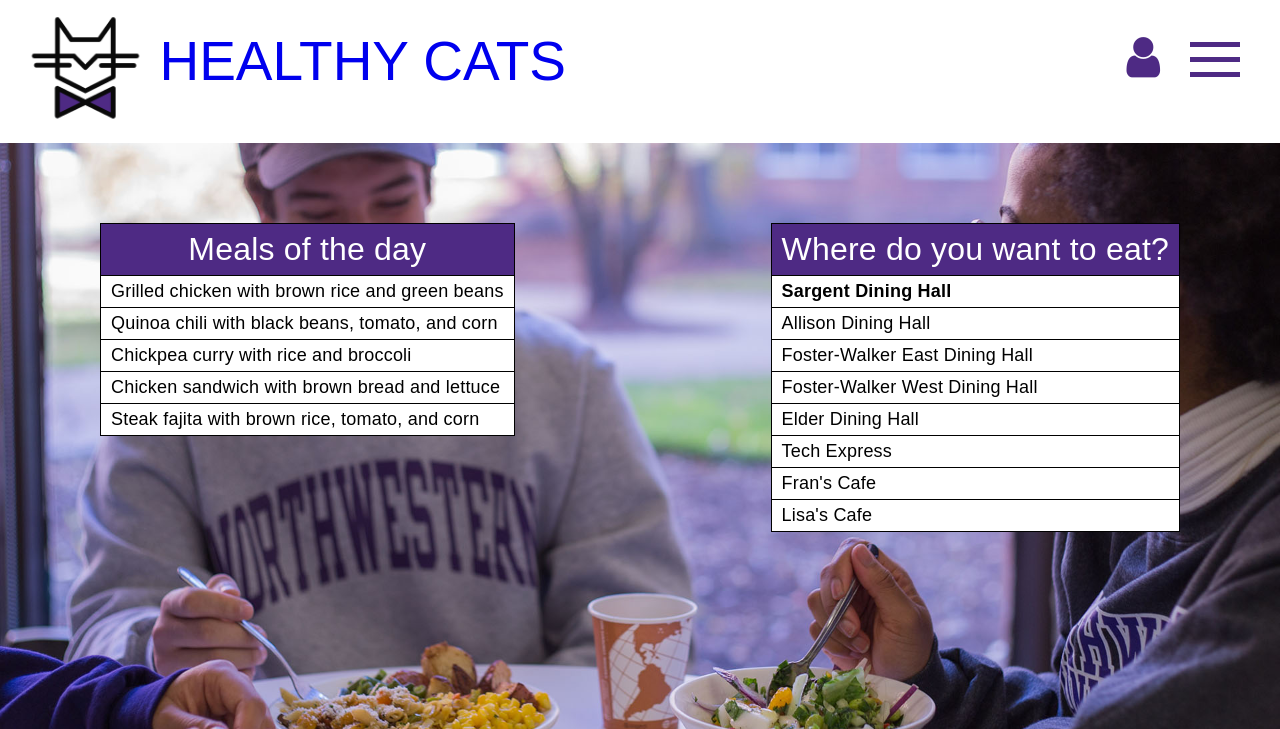
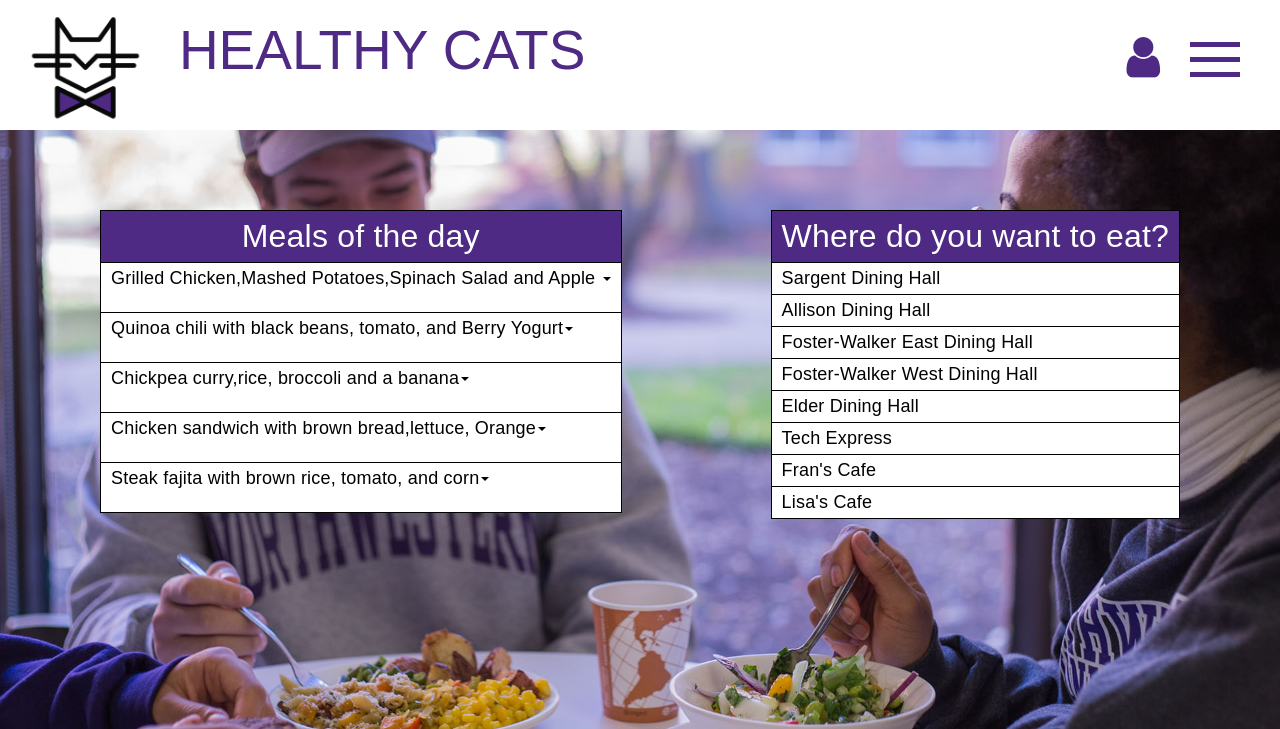
Before and after one commit to alexisbdr/healthycats, a PHP site: page /content.html in a window 1280 px wide. Shown: the top 729 px of the page. Run offline with PHP 8.4, Linux system fonts and the light colour scheme; some libraries are stand-ins or nearby versions.

Commit message:
homepage

```diff
--- a/content.html
+++ b/content.html
@@ -1,8 +1,10 @@
 <head>
   <link rel="stylesheet" href="css/styling.css"> </link>
   <link rel="stylesheet" href="https://maxcdn.bootstrapcdn.com/font-awesome/4.6.3/css/font-awesome.min.css">
+  <link rel="stylesheet" href="https://maxcdn.bootstrapcdn.com/bootstrap/3.3.7/css/bootstrap.min.css"></link>
+  <!--<script src="https://ajax.googleapis.com/ajax/libs/jquery/3.3.1/jquery.min.js"></script>-->
+
 </head>
-
 
 <div class="nav-right visible-xs">
   <div class="button" id="btn">
@@ -16,7 +18,7 @@
 
 	<div>
 		<img class="logo_pic" src="images/logo_pic.png">
-		<b class="logo_name"> <a href="content.html"> HEALTHY CATS </b> </a>
+		<b class="logo_name">HEALTHY CATS </b>
 		<!--<b class="your_profile"><a href="#">Shankar Salwan</b></a>-->
 	</div>
 
@@ -47,19 +49,78 @@
 				<th>Meals of the day</th>
 			</tr>
 			<tr>
-				<td>Grilled chicken with brown rice and green beans</td>
+				<td>
+					<form action="/action_page.php">
+						<div class="btn-group">
+							<a class="nutrition_dropdown" class="btn btn-secondary btn-lg dropdown-toggle" data-toggle="dropdown" href="#">Grilled Chicken,Mashed Potatoes,Spinach Salad and Apple <span class="caret"></span></a>
+							  <ul class="dropdown-menu">
+							    <li class="dropdown_content">Grilled Chicken 235kcal</li>
+							    <li class="dropdown_content">Mashed Potatoes 118kcal</li>
+							    <li class="dropdown_content">Spinach Salad 38kcal</li>
+							    <li class="dropdown_content">Apple 60kcal</li>
+							  </ul>
+						</div>
+				    </form>
+				</td>
 			</tr>
 			<tr>
-				<td>Quinoa chili with black beans, tomato, and corn</td>
+				<td>
+					<form action="/action_page.php">
+							<div class="btn-group">
+								<a class="nutrition_dropdown" class="btn btn-secondary btn-lg dropdown-toggle" data-toggle="dropdown" href="#">Quinoa chili with black beans, tomato, and Berry Yogurt<span class="caret"></span></a>
+								  <ul class="dropdown-menu">
+								    <li class="dropdown_content">Quinoa 200kcal</li>
+								    <li class="dropdown_content">Black beans 97kcal</li>
+								    <li class="dropdown_content">Tomato 20kcal</li>
+								    <li class="dropdown_content">Berry Yogurt 136kcal</li>
+								  </ul>
+							</div>
+				    </form>
+				</td>
 			</tr>
 			<tr>
-				<td>Chickpea curry with rice and broccoli</td>
+				<td>
+					<form action="/action_page.php">
+							<div class="btn-group">
+								<a class="nutrition_dropdown" class="btn btn-secondary btn-lg dropdown-toggle" data-toggle="dropdown" href="#">Chickpea curry,rice, broccoli and a banana<span class="caret"></span></a>
+								  <ul class="dropdown-menu">
+								    <li class="dropdown_content">Chickpea Curry 314kcal</li>
+								    <li class="dropdown_content">Rice 112kcal</li>
+								    <li class="dropdown_content">Broccoli 38kcal</li>
+								    <li class="dropdown_content">Banana 103kcal</li>
+								  </ul>
+							</div>
+				    </form>
+				</td>
 			</tr>
-	    <tr>
-				<td>Chicken sandwich with brown bread and lettuce</td>
+	    	<tr>
+				<td>
+					<form action="/action_page.php">
+							<div class="btn-group">
+								<a class="nutrition_dropdown" class="btn btn-secondary btn-lg dropdown-toggle" data-toggle="dropdown" href="#">Chicken sandwich with brown bread,lettuce, Orange<span class="caret"></span></a>
+								  <ul class="dropdown-menu">
+								    <li class="dropdown_content">Chicken 180kcal</li>
+								    <li class="dropdown_content">Brown bread 175kcal</li>
+								    <li class="dropdown_content">Lettuce 12kcal</li>
+								    <li class="dropdown_content">Orange 54kcal</li>
+								  </ul>
+							</div>
+				    </form>
+				</td>
 			</tr>
 			<tr>
-				<td>Steak fajita with brown rice, tomato, and corn</td>
+				<td>
+				<form action="/action_page.php">
+							<div class="btn-group">
+								<a class="nutrition_dropdown" class="btn btn-secondary btn-lg dropdown-toggle" data-toggle="dropdown" href="#">Steak fajita with brown rice, tomato, and corn<span class="caret"></span></a>
+								  <ul class="dropdown-menu">
+								    <li class="dropdown_content">Grilled Chicken 235kcal</li>
+								    <li class="dropdown_content">Garlic Mashed Potatoes 118kcal</li>
+								    <li class="dropdown_content">Spinach Salad 38kcal</li>
+								    <li class="dropdown_content">Apple 60kcal</li>
+								  </ul>
+							</div>
+				    </form></td>
 			</tr>
 
 		</table>
@@ -94,6 +155,7 @@
 			</tr>
 		</table>
 	</div>
+	<script src="js/dropdown.js"> </script>
 </main>
 
 <div class="sidebar">
--- a/css/styling.css
+++ b/css/styling.css
@@ -276,7 +276,7 @@ hr {
   font-weight: 400;
   padding-left: 20px;
   font-weight: lighter;
-  position: relative;
+  position: top;
   right: 20px;
   bottom: 50px;
   padding-top: 10px;
@@ -346,7 +346,7 @@ hr {
   font-size: 32px;
   color: white;
   border: .5px solid black;
-   padding: 7px 10px;
+  padding: 7px 10px;
   letter-spacing: 0.2px;
   border-spacing: 0px;
   font-weight: 360;
@@ -363,7 +363,7 @@ hr {
 #dining_halls td a{
   text-decoration: none;
   color: black;
-  font-weight: bold;
+
 }
 
 .charta-container {
@@ -481,3 +481,32 @@ padding-top: 10px;
   font-size: 20px;
   font-family: "Julius Sans One", sans-serif;
 }
+
+.nutrition_dropdown{
+color: black;
+text-align: left;
+}
+.nutrition_dropdown:hover{
+color: black;
+text-align: left;
+text-decoration:none;
+}
+.nutrition_dropdown {
+color: black;
+text-align: left;
+text-decoration:none;
+}
+.nutrition_dropdown a:after{
+color: black;
+text-align: left;
+text-decoration:none;
+}
+.dropdown-menu{
+width: 540px;
+color: #4E2A84;
+padding-top: 2px;
+padding-bottom: 2px;
+}
+.dropdown_content{
+  font-size: 16px;
+}
```
